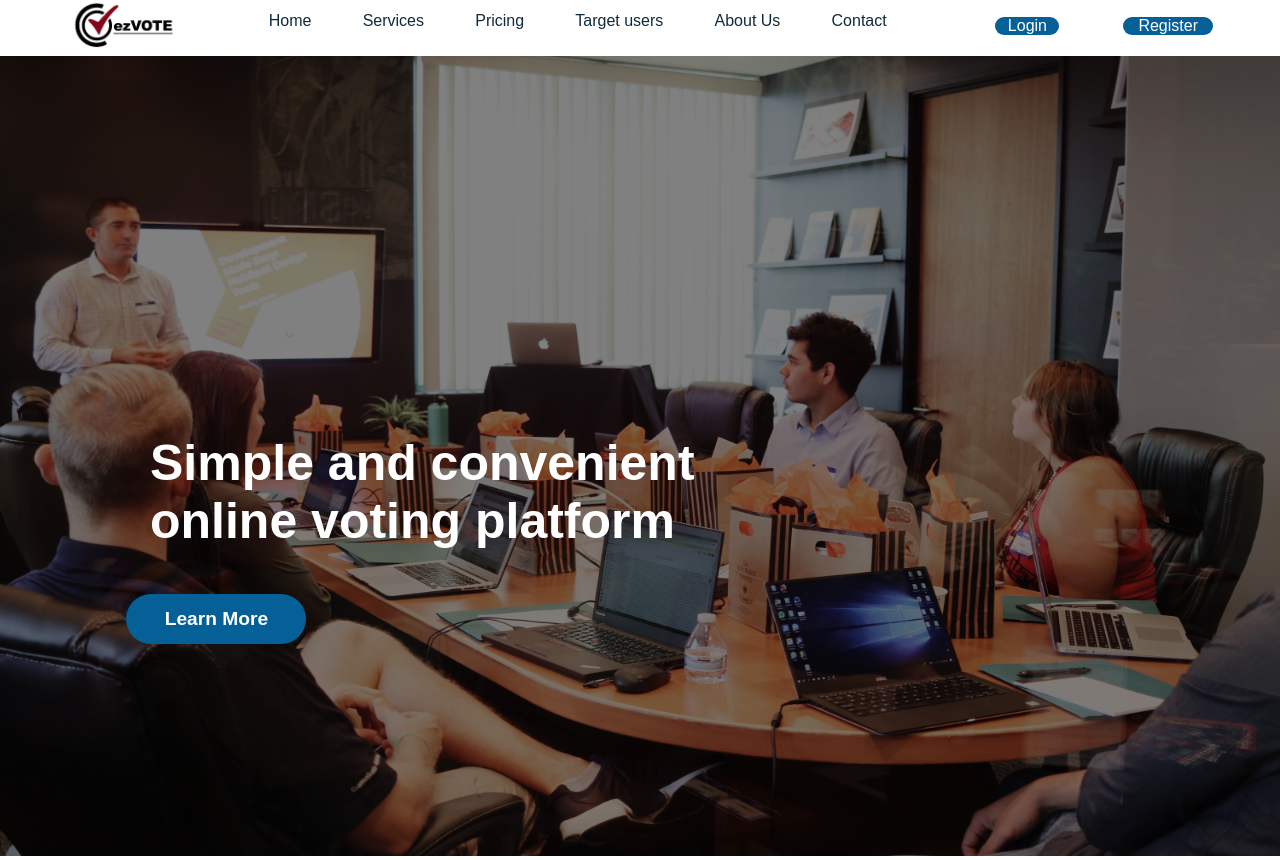
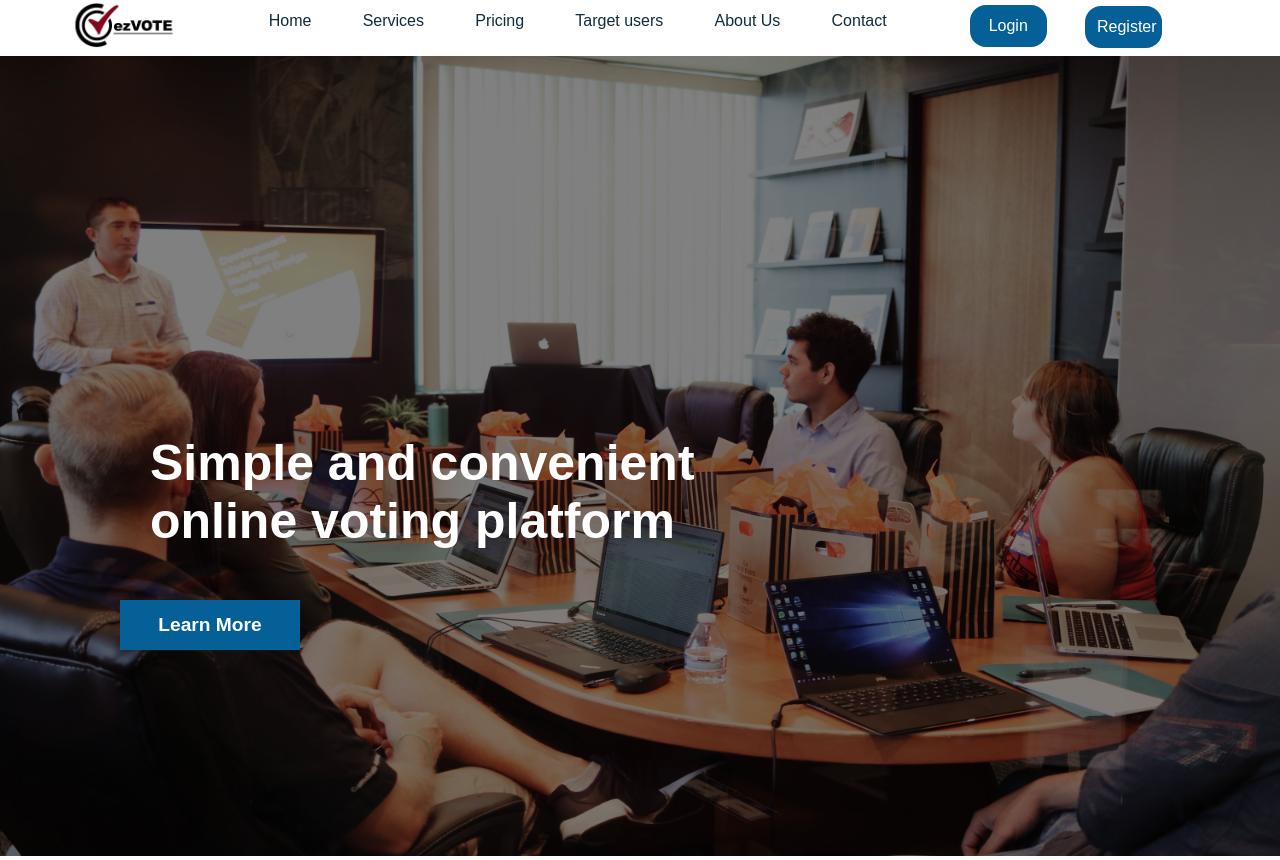
Before and after one commit to DivakaTharindaPerera/ezvote_project, a PHP site: page /ezvote/Pages/home in a window 1280 px wide; the page is wider, and only the part inside the window is pictured. Shown: the top 860 px of that part. Run offline with PHP 8.4, Linux system fonts and the light colour scheme; some libraries are stand-ins or nearby versions.

Commit message:
updated home, about_us, pricing, contact_us pages

```diff
--- a/app/View/Candidate/candidateProfile.php
+++ b/app/View/Candidate/candidateProfile.php
@@ -14,9 +14,9 @@ require approot.'/View/inc/side_bar.php';
 
         <div class="">
 
-        <!-- <div class="pic1">
-        <img src="./uploads/<?php echo $field6name; ?>" alt="Profile image" class="picture"  />
-        </div>  -->
+        <div class="" style="padding-left:350px;">
+        <img src="<?php echo urlroot; ?>/img/welcome/boy.jpg" alt="" class="w-10 h-10" style="border-radius:10px;"  />
+        </div>
 
         <!-- <div class="pic2">     -->
         <!-- <p><button class="can_no">Candidate No: CN<?php echo $field1name ?></button></p> -->
--- a/app/View/home.php
+++ b/app/View/home.php
@@ -23,8 +23,14 @@
             <a href="/ezvote/Pages/contactUs">Contact</a>
         </div>
         <div class="nav-end">
-            <a href="<?php echo urlroot; ?>/View/Login"><button type="button" style="background: rgb(6, 96, 152);border: none">Login</button></a>
-            <a href="<?php echo urlroot; ?>/View/Register"><button id="trial" style="background: rgb(6, 96, 152); border: none">Register</button></a>
+  <div class="dropdown">
+  <button class="dropbtn">Login</button>
+  <div class="dropdown-content">
+  <a href="#">Administrator</a>
+  <a href="<?php echo urlroot; ?>/View/Login">Other Users</a>
+  </div>
+</div>
+    <a href="<?php echo urlroot; ?>/View/Register"><button class="dropbtn" style="margin-top: -6px;">Register</button></a>
         </div>
     </div>
 
--- a/public/css/home.css
+++ b/public/css/home.css
@@ -61,7 +61,7 @@ a{
 
 }
 
-button{
+/* button{
     margin-right: 0.5vw;
     margin-left: 0.5vw;
     margin-bottom: 0.4rem;
@@ -72,7 +72,57 @@ button{
     font-size: medium;
     cursor: pointer;
     margin-top: 5px;
-}
+} */
+
+.dropbtn {
+    margin-right: 0.5vw;
+    margin-left: 0.5vw;
+    /* margin-bottom: 0.4rem; */
+    width:6vw;
+    border-radius: 1rem;
+    background-color: #4CAF50;
+    background: rgb(6, 96, 152);
+    border: none;
+    color: white;
+    padding: 12px;
+    font-size: 16px;
+    cursor: pointer;
+    margin-top: 5px;
+  }
+  .dropbtn:hover{
+  background-color: #001253;
+  }
+  .dropdown {
+    position: relative;
+    display: inline-block;
+  }
+
+  .dropdown-content {
+    display: none;
+    position: absolute;
+    background-color: #f9f9f9;
+    min-width: 160px;
+    box-shadow: 0px 8px 16px 0px rgba(0,0,0,0.2);
+    z-index: 1;
+  }
+
+  .dropdown-content a {
+    color: black;
+    padding: 12px 16px;
+    text-decoration: none;
+    display: block;
+  }
+
+  .dropdown-content a:hover {background-color: #f1f1f1}
+
+  .dropdown:hover .dropdown-content {
+    display: block;
+  }
+
+  .dropdown:hover .dropbtn {
+    background-color: #001253;
+  }
+
 
 #trial{
     width: 7vw;
```
Also changed, not shown: app/View/about_us.php (+13 -4 lines), app/View/contact_us.php (+12 -2 lines), app/View/pricing.php (+13 -3 lines), public/css_new/framework/components/background/bg_img.css (+9 -0 lines), public/img/welcome/about.jfif (added), public/img/welcome/about.jpg (added).
